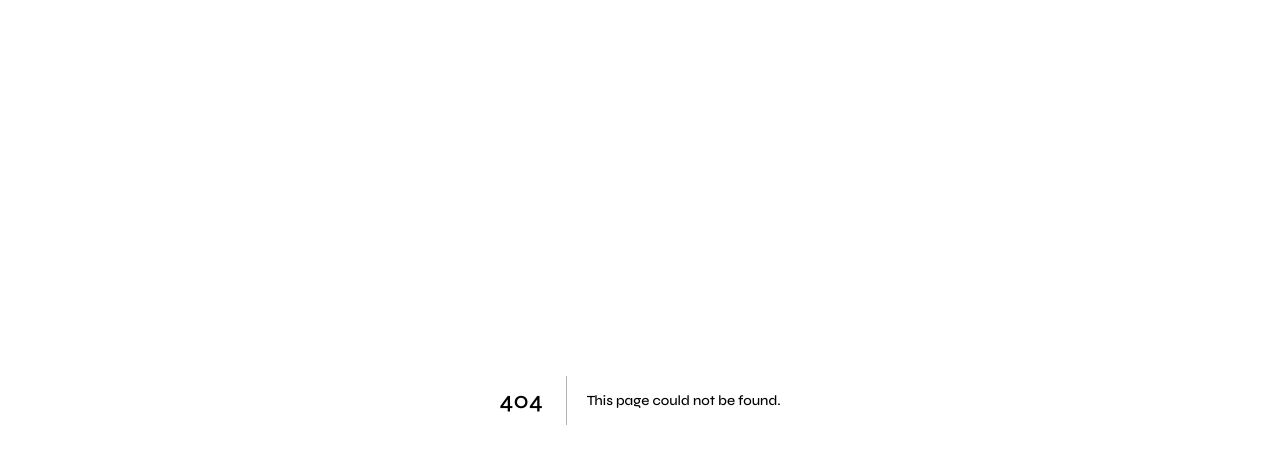
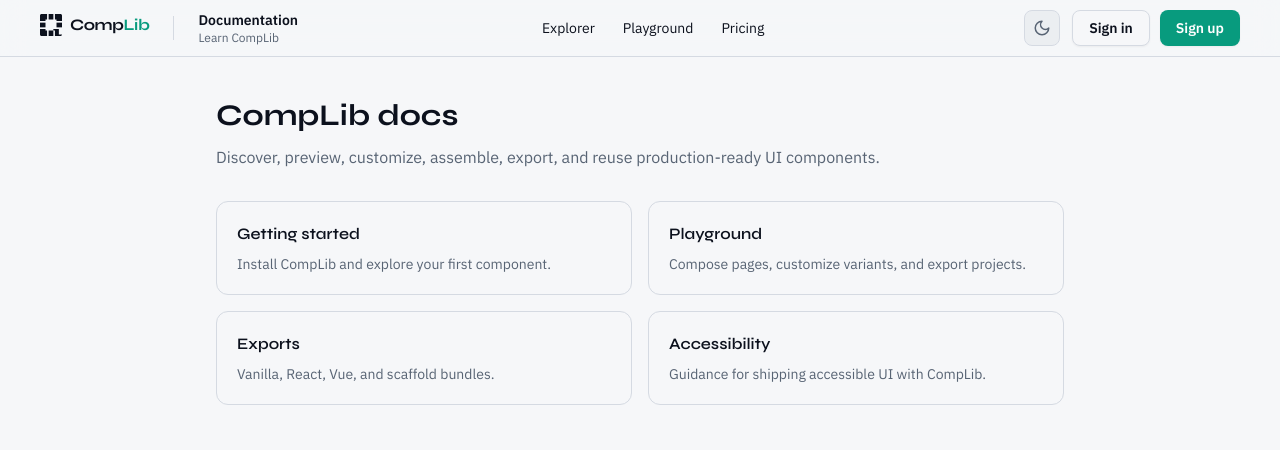
Before and after one commit to sebitsamir/complib, a Next.js app in the folder apps/web/: page /docs in a window 1280 px wide. Before the commit this address had no page. Shown: the top 450 px of the page. Built offline with nearby package versions, Linux system fonts and the light colour scheme; no server answers.

Commit message:
Phase 17: add documentation hub and getting started guide.

```diff
--- /dev/null
+++ b/apps/web/app/docs/getting-started/page.tsx
@@ -0,0 +1,23 @@
+import Link from "next/link";
+import SiteHeader from "@/layouts/Header";
+
+export default function GettingStartedPage() {
+  return (
+    <div className="flex min-h-screen flex-col bg-background text-foreground">
+      <SiteHeader title="Getting started" subtitle="Documentation" />
+      <main className="container mx-auto max-w-3xl flex-1 px-6 py-10 prose prose-neutral dark:prose-invert">
+        <h1>Getting started</h1>
+        <ol>
+          <li>Browse the <Link href="/components">component explorer</Link>.</li>
+          <li>Open a component preview and customize variants.</li>
+          <li>Add components to the <Link href="/playground">playground</Link> to compose a page.</li>
+          <li>Export vanilla, React, or Vue bundles when you are ready to ship.</li>
+        </ol>
+        <p>
+          Component source lives in the monorepo <code>storage/</code> tree. The API indexes
+          components into PostgreSQL and serves registry metadata at <code>/api/registry/:slug</code>.
+        </p>
+      </main>
+    </div>
+  );
+}
--- /dev/null
+++ b/apps/web/app/docs/page.tsx
@@ -0,0 +1,35 @@
+import Link from "next/link";
+import SiteHeader from "@/layouts/Header";
+
+const SECTIONS = [
+  { href: "/docs/getting-started", title: "Getting started", description: "Install CompLib and explore your first component." },
+  { href: "/docs/playground", title: "Playground", description: "Compose pages, customize variants, and export projects." },
+  { href: "/docs/exports", title: "Exports", description: "Vanilla, React, Vue, and scaffold bundles." },
+  { href: "/docs/accessibility", title: "Accessibility", description: "Guidance for shipping accessible UI with CompLib." },
+];
+
+export default function DocsPage() {
+  return (
+    <div className="flex min-h-screen flex-col bg-background text-foreground">
+      <SiteHeader title="Documentation" subtitle="Learn CompLib" />
+      <main className="container mx-auto max-w-4xl flex-1 px-6 py-10">
+        <h1 className="text-3xl font-bold">CompLib docs</h1>
+        <p className="mt-3 text-muted-foreground">
+          Discover, preview, customize, assemble, export, and reuse production-ready UI components.
+        </p>
+        <div className="mt-8 grid gap-4 sm:grid-cols-2">
+          {SECTIONS.map((section) => (
+            <Link
+              key={section.href}
+              href={section.href}
+              className="rounded-xl border border-border bg-card/40 p-5 hover:border-accent/40"
+            >
+              <h2 className="font-semibold">{section.title}</h2>
+              <p className="mt-2 text-sm text-muted-foreground">{section.description}</p>
+            </Link>
+          ))}
+        </div>
+      </main>
+    </div>
+  );
+}
```
